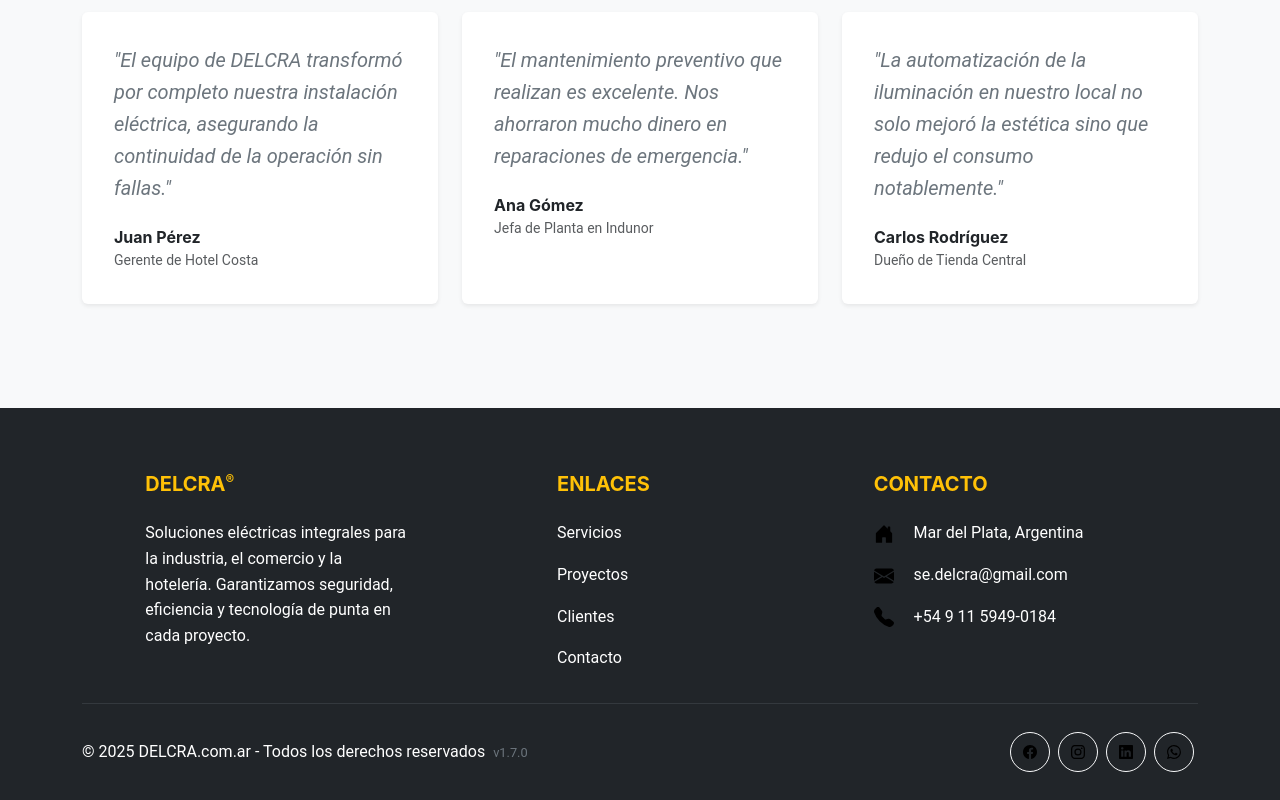
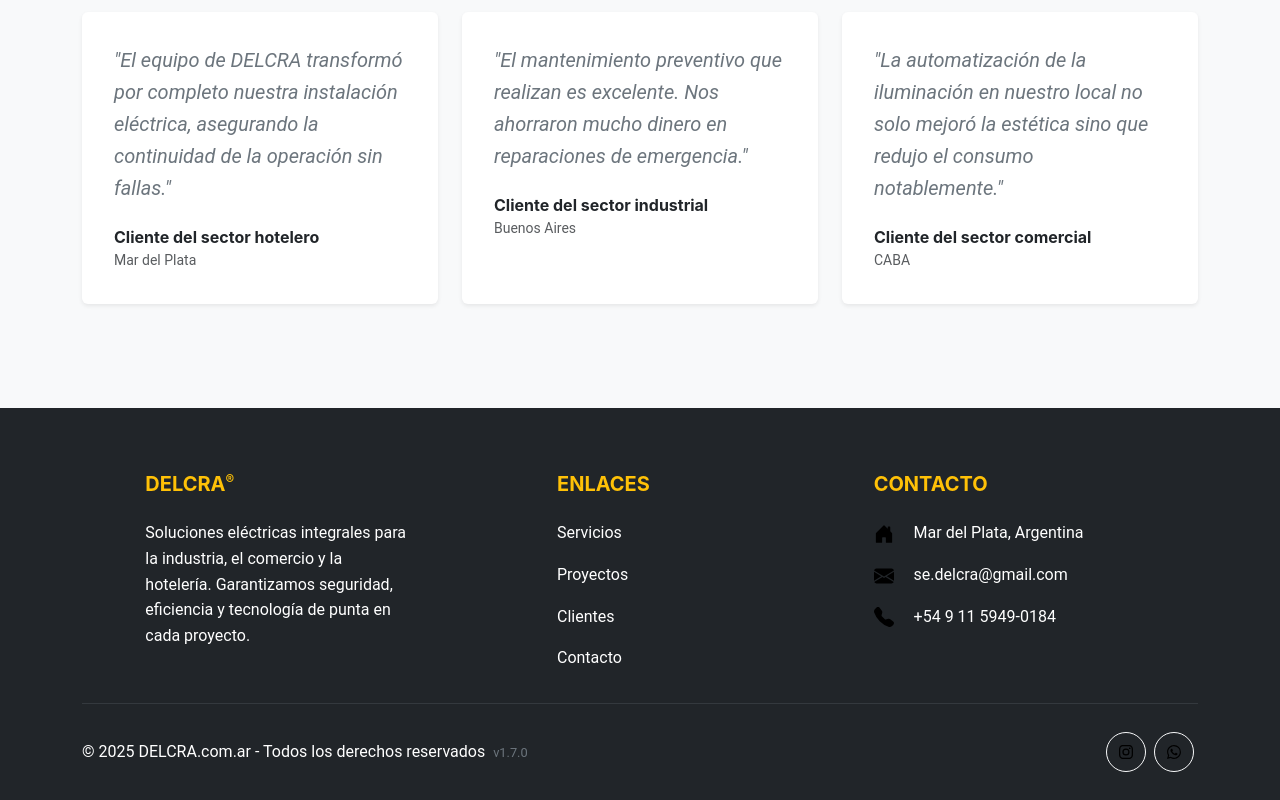
Before and after one commit to MiguelBanegas/DelcraReact, a React (Vite) app: page / in a window 1280 px wide. Shown: the part 5431-6231 px from the top of the page. Built offline with nearby package versions, Linux system fonts and the light colour scheme.

Commit message:
refactor: aplicar mejoras UX y estabilidad en paginas principales

```diff
--- a/src/App.jsx
+++ b/src/App.jsx
@@ -1,8 +1,10 @@
+import { Suspense, lazy } from 'react';
 import { createBrowserRouter, RouterProvider } from 'react-router-dom';
 import Layout from './components/Layout';
 import HomePage from './pages/HomePage';
-import ServiciosPage from './pages/ServiciosPage';
-import ContactoPage from './pages/ContactoPage';
+
+const ServiciosPage = lazy(() => import('./pages/ServiciosPage'));
+const ContactoPage = lazy(() => import('./pages/ContactoPage'));
 
 const router = createBrowserRouter([
   {
@@ -26,7 +28,11 @@
 ]);
 
 function App() {
-  return <RouterProvider router={router} />;
+  return (
+    <Suspense fallback={<div className="text-center py-5">Cargando...</div>}>
+      <RouterProvider router={router} />
+    </Suspense>
+  );
 }
 
 export default App;
--- a/src/components/AppFooter.jsx
+++ b/src/components/AppFooter.jsx
@@ -1,5 +1,5 @@
 import { Container, Row, Col } from 'react-bootstrap';
-import { Facebook, Instagram, Linkedin, Whatsapp, HouseDoorFill, EnvelopeFill, TelephoneFill } from 'react-bootstrap-icons';
+import { Instagram, Whatsapp, HouseDoorFill, EnvelopeFill, TelephoneFill } from 'react-bootstrap-icons';
 import { Link } from 'react-router-dom';
 import pkg from '../../package.json';
 
@@ -36,9 +36,7 @@
           </Col>
           <Col md={5} lg={4}>
             <div className="text-center text-md-end">
-              <a href="https://www.facebook.com" target="_blank" rel="noopener noreferrer" className="btn btn-outline-light rounded-circle m-1 d-inline-flex align-items-center justify-content-center" style={{ width: '40px', height: '40px' }}><Facebook size={20} /></a>
               <a href="https://www.instagram.com/delcra_/" target="_blank" rel="noopener noreferrer" className="btn btn-outline-light rounded-circle m-1 d-inline-flex align-items-center justify-content-center" style={{ width: '40px', height: '40px' }}><Instagram size={20} /></a>
-              <a href="https://www.linkedin.com" target="_blank" rel="noopener noreferrer" className="btn btn-outline-light rounded-circle m-1 d-inline-flex align-items-center justify-content-center" style={{ width: '40px', height: '40px' }}><Linkedin size={20} /></a>
               <a href="https://wa.me/5491159490184" target="_blank" rel="noopener noreferrer" className="btn btn-outline-light rounded-circle m-1 d-inline-flex align-items-center justify-content-center" style={{ width: '40px', height: '40px' }}><Whatsapp size={20} /></a>
             </div>
           </Col>
--- a/src/components/AppNavbar.jsx
+++ b/src/components/AppNavbar.jsx
@@ -1,4 +1,4 @@
-import React from 'react';
+import { useEffect } from 'react';
 import { Navbar, Nav, Container } from 'react-bootstrap';
 import { LinkContainer } from 'react-router-bootstrap';
 import './Navbar.css';
@@ -6,7 +6,10 @@
 const AppNavbar = () => {
   // Theme is now hardcoded to 'light'
   const theme = 'light';
-  document.documentElement.setAttribute('data-bs-theme', theme);
+
+  useEffect(() => {
+    document.documentElement.setAttribute('data-bs-theme', theme);
+  }, [theme]);
 
   return (
     <Navbar collapseOnSelect expand="lg" bg={theme} variant={theme} className="app-navbar" fixed="top">
--- a/src/pages/ContactoPage.jsx
+++ b/src/pages/ContactoPage.jsx
@@ -1,5 +1,5 @@
 import { Container, Row, Col, Button, Ratio } from 'react-bootstrap';
-import { EnvelopeFill, Whatsapp, Instagram, Linkedin } from 'react-bootstrap-icons';
+import { EnvelopeFill, Whatsapp, Instagram } from 'react-bootstrap-icons';
 
 function ContactoPage() {
   return (
@@ -18,15 +18,12 @@
         <Button href="https://www.instagram.com/delcra_/" target="_blank" rel="noopener noreferrer" title="Instagram" variant="outline-danger" className="rounded-circle d-flex align-items-center justify-content-center" style={{ width: '50px', height: '50px' }}>
           <Instagram size={24} />
         </Button>
-        <Button href="https://www.linkedin.com" target="_blank" rel="noopener noreferrer" title="LinkedIn" variant="outline-info" className="rounded-circle d-flex align-items-center justify-content-center" style={{ width: '50px', height: '50px' }}>
-          <Linkedin size={24} />
-        </Button>
       </div>
 
       <Row className="justify-content-center">
         <Col md={10} lg={8}>
           <img
-            src="./assets/mapas/mapa.png"
+            src="/assets/mapas/mapa.png"
             alt="Mapa de ubicación de DELCRA"
             className="img-fluid rounded shadow w-100"
           />
--- a/src/pages/HomePage.jsx
+++ b/src/pages/HomePage.jsx
@@ -13,9 +13,7 @@
   Shop,
   House
 } from 'react-bootstrap-icons';
-import styles from './HomePage.module.css';
 import CarouselNetflix from "../components/CarouselNetflix";
-import CarouselIluminacion from "../components/CarouselIluminacion";
 
 const servicesData = [
   {
@@ -295,18 +293,18 @@
             {[
               {
                 text: "El equipo de DELCRA transformó por completo nuestra instalación eléctrica, asegurando la continuidad de la operación sin fallas.",
-                author: "Juan Pérez",
-                position: "Gerente de Hotel Costa"
+                author: "Cliente del sector hotelero",
+                position: "Mar del Plata"
               },
               {
                 text: "El mantenimiento preventivo que realizan es excelente. Nos ahorraron mucho dinero en reparaciones de emergencia.",
-                author: "Ana Gómez",
-                position: "Jefa de Planta en Indunor"
+                author: "Cliente del sector industrial",
+                position: "Buenos Aires"
               },
               {
                 text: "La automatización de la iluminación en nuestro local no solo mejoró la estética sino que redujo el consumo notablemente.",
-                author: "Carlos Rodríguez",
-                position: "Dueño de Tienda Central"
+                author: "Cliente del sector comercial",
+                position: "CABA"
               }
             ].map((msg, i) => (
               <Col md={4} key={i} className="mb-4">
```
